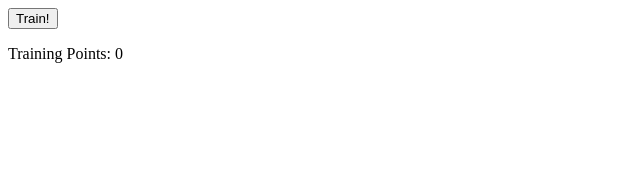
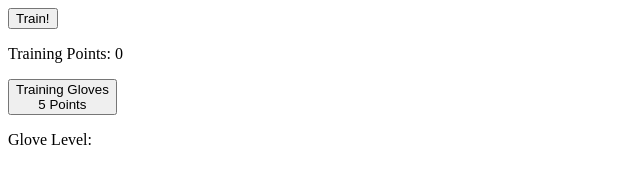
Before and after one commit to KamajiiSC/idle-game, a plain HTML site: page index.html in a window 1280 px wide. Shown: the whole page, without its empty margins (0-640 px from the left). Drawn offline with Linux system fonts and the light colour scheme.

Commit message:
Created button to upgrade gloves and a display for glove level

```diff
--- a/index.html
+++ b/index.html
@@ -10,6 +10,8 @@
 <body>
   <button id='train-btn'>Train!</button>
   <p id="train-display"></p>
+  <button id="gloves-btn">Training Gloves <br> 5 Points</button>
+  <p id="glove-display">Glove Level: </p>
 
 
   <script src="script.js"></script>
```
